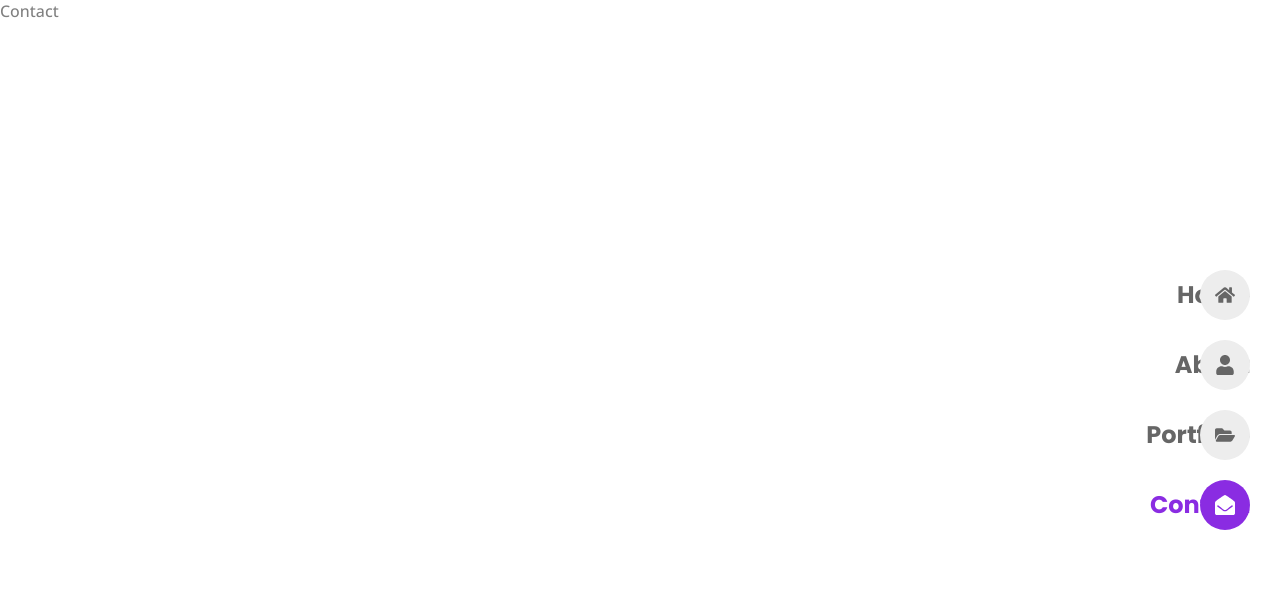
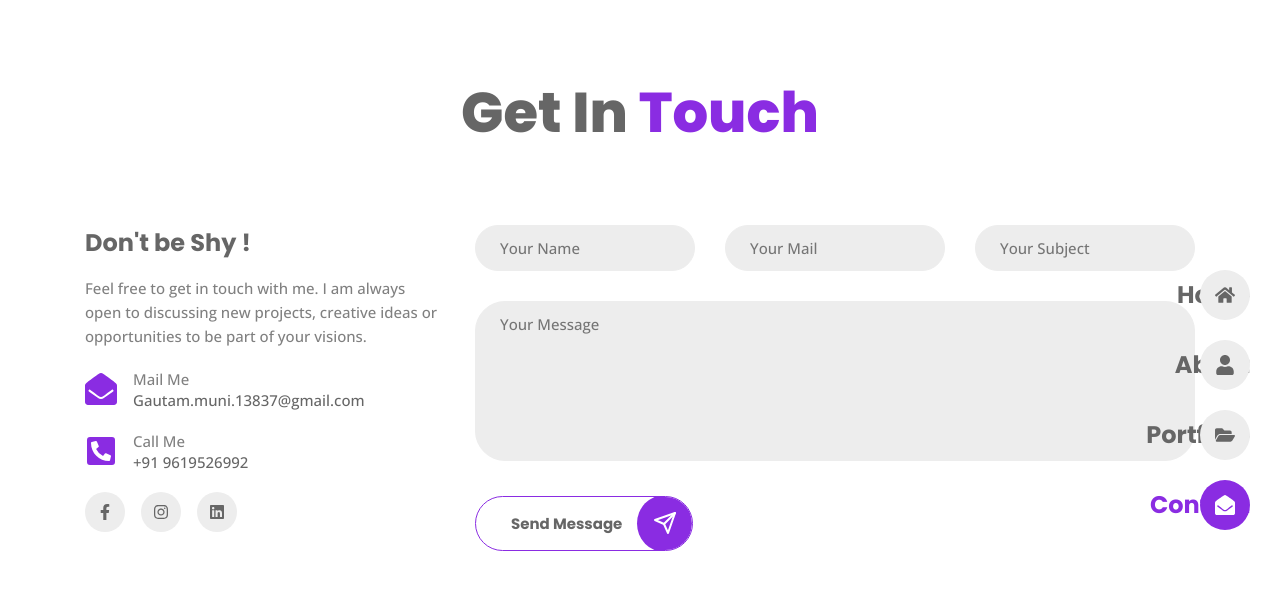
Before and after one commit to GautamVmuni/Personal-Portfolio, a React (Vite) app: page /contact in a window 1280 px wide. Shown: the top 590 px of the page. Built offline with nearby package versions, Linux system fonts and the light colour scheme.

Commit message:
Done with Contact section

```diff
--- a/src/Pages/Contact/Contact.jsx
+++ b/src/Pages/Contact/Contact.jsx
@@ -1,8 +1,89 @@
 import React from 'react'
+import {
+  FaEnvelopeOpen,
+  FaPhoneSquareAlt,
+  FaFacebookF,
+  FaInstagram,
+  FaLinkedin
+} from 'react-icons/fa'
+
+import { FiSend } from 'react-icons/fi';
+import './contact.css';
 
 const Contact = () => {
   return (
-    <div>Contact</div>
+    <section className="contact section">
+      <h2 className="section_title">
+        Get In <span>Touch</span>
+      </h2>
+
+      <div className="contact_container container grid">
+        <div className="contact_data">
+          <h3 className="contact_title">Don't be Shy !</h3>
+
+          <p className="contact_description">
+            Feel free to get in touch with me. I am always open to discussing
+            new projects, creative ideas or opportunities to be part of your
+            visions.
+          </p>
+
+          <div className="contact_info">
+            <div className="info_item">
+              <FaEnvelopeOpen className='info_icon' />
+
+              <div>
+                <span className="info_title">Mail Me</span>
+                <h4 className="info_desc">Gautam.muni.13837@gmail.com</h4>
+              </div>
+            </div>
+
+            <div className="info_item">
+              <FaPhoneSquareAlt className='info_icon' />
+
+              <div>
+                <span className="info_title">Call Me</span>
+                <h4 className="info_desc">+91 9619526992</h4>
+              </div>
+            </div>
+          </div>
+
+          <div className="contact_socials">
+            <a href="https://facebook.com" className="contact_social-link"><FaFacebookF /></a>
+
+            <a href="https://instagram.com" className="contact_social-link"><FaInstagram /></a>
+
+            <a href="https://linkedin.com" className="contact_social-link"><FaLinkedin /></a>
+          </div>
+        </div>
+
+        <form className="contact_form">
+          <div className="form_input-group">
+            <div className="form_input-div">
+              <input type="text" placeholder='Your Name' className="form_control" />
+            </div>
+
+            <div className="form_input-div">
+              <input type="text" placeholder='Your Mail' className="form_control" />
+            </div>
+
+            <div className="form_input-div">
+              <input type="text" placeholder='Your Subject' className="form_control" />
+            </div>
+          </div>
+
+          <div className="form_input-div">
+            <textarea placeholder='Your Message' className="form_control textarea"></textarea>
+          </div>
+
+          <button className="button">
+            Send Message
+            <span className="button_icon contact_button-icon">
+              <FiSend />
+            </span>
+          </button>
+        </form>
+      </div>
+    </section>
   )
 }
 
--- a/src/Pages/Contact/contact.css
+++ b/src/Pages/Contact/contact.css
@@ -0,0 +1,96 @@
+.contact_container {
+    grid-template-columns: 4fr 8fr;
+}
+
+.contact_title {
+    font-size: var(--h3-font-size);
+    font-weight: var(--weight-600);
+    margin-bottom: 1rem;
+}
+
+.contact_description {
+    font-size: var(--small-font-size);
+    line-height: 1.6;
+}
+
+.contact_description,
+.contact_info .info_item {
+    margin-bottom: 20px;
+}
+
+.contact_info .info_item {
+    display: flex;
+    align-items: center;
+    column-gap: 16px;
+}
+
+.contact_info .info_icon {
+    color: var(--first-color);
+    font-size: var(--h2-font-size);
+}
+
+.contact_info .info_title {
+    font-size: var(--small-font-size);
+}
+
+.contact_info .info_desc {
+    font-family: var(--body-font);
+    font-size: var(--small-font-size);
+    font-weight: var(--weight-500);
+}
+
+.contact_socials {
+    display: flex;
+    column-gap: 16px;
+}
+
+.contact_social-link {
+    background-color: var(--container-color);
+    color: var(--title-color);
+    width: 40px;
+    height: 40px;
+    border-radius: 50%;
+    text-align: center;
+    line-height: 44px;
+    transition: all 0.3s ease;
+}
+
+.contact_social-link:hover {
+    background-color: var(--first-color);
+    color: var(--text-white);
+}
+
+.form_input-group {
+    display: grid;
+    grid-template-columns: repeat(3, 1fr);
+    column-gap: 30px;
+}
+
+.form_input-div {
+    margin-bottom: 30px;
+}
+
+.form_control {
+    border: 1px solid var(--container-color);
+    background-color: var(--container-color);
+    color: var(--title-color);
+    width: 100%;
+    padding: 12px 24px;
+    border-radius: 30px;
+    font-size: var(--small-font-size);
+    transition: all 0.3s ease;
+}
+
+.form_control:focus {
+    border-color: var(--first-color);
+}
+
+.textarea {
+    resize: none;
+    height: 160px;
+}
+
+.contact_button-icon {
+    font-size: var(--h3-font-size);
+    line-height: 64px;
+}
```
